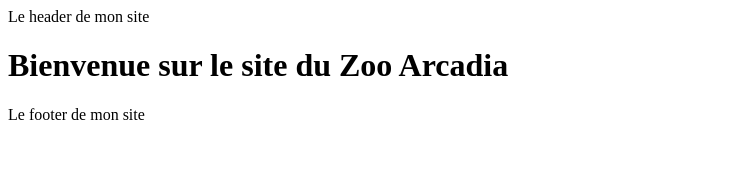
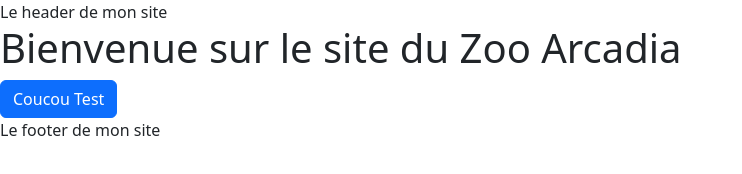
Before and after one commit to GilPB93/Project-test, a website with bundled scripts: page index.html in a window 1280 px wide. Shown: the whole page, without its empty margins (0-742 px from the left). Built offline with nearby package versions, Linux system fonts and the light colour scheme; files whose address does not match are found by name.

Commit message:
Install Bootstrap

```diff
--- a/Pages/home.html
+++ b/Pages/home.html
@@ -1 +1,3 @@
 <h1> Bienvenue sur le site du Zoo Arcadia</h1>
+
+<button class="btn btn-primary">Coucou Test</button>
--- a/index.html
+++ b/index.html
@@ -2,6 +2,8 @@
 <head>
     <meta charset="UTF-8">
     <meta name="viewport" content="width=device-width, initial-scale=1.0">
+    <link rel="stylesheet" href="node_modules/bootstrap/dist/css/bootstrap.min.css">
+
     <title>Zoo Arcadia</title>
 </head>
 
@@ -15,6 +17,7 @@
     <footer>Le footer de mon site</footer>
 
     <script type="module" src="Router/Router.js"></script>
+    <script src="node_modules/bootstrap/dist/js/bootstrap.bundle.min.js"></script>
 </body>
 
 
--- /dev/null
+++ b/package.json
@@ -0,0 +1,6 @@
+{
+  "dependencies": {
+    "bootstrap": "^5.3.3",
+    "bootstrap-icons": "^1.11.3"
+  }
+}
```
Also changed, not shown: 2 other files.
